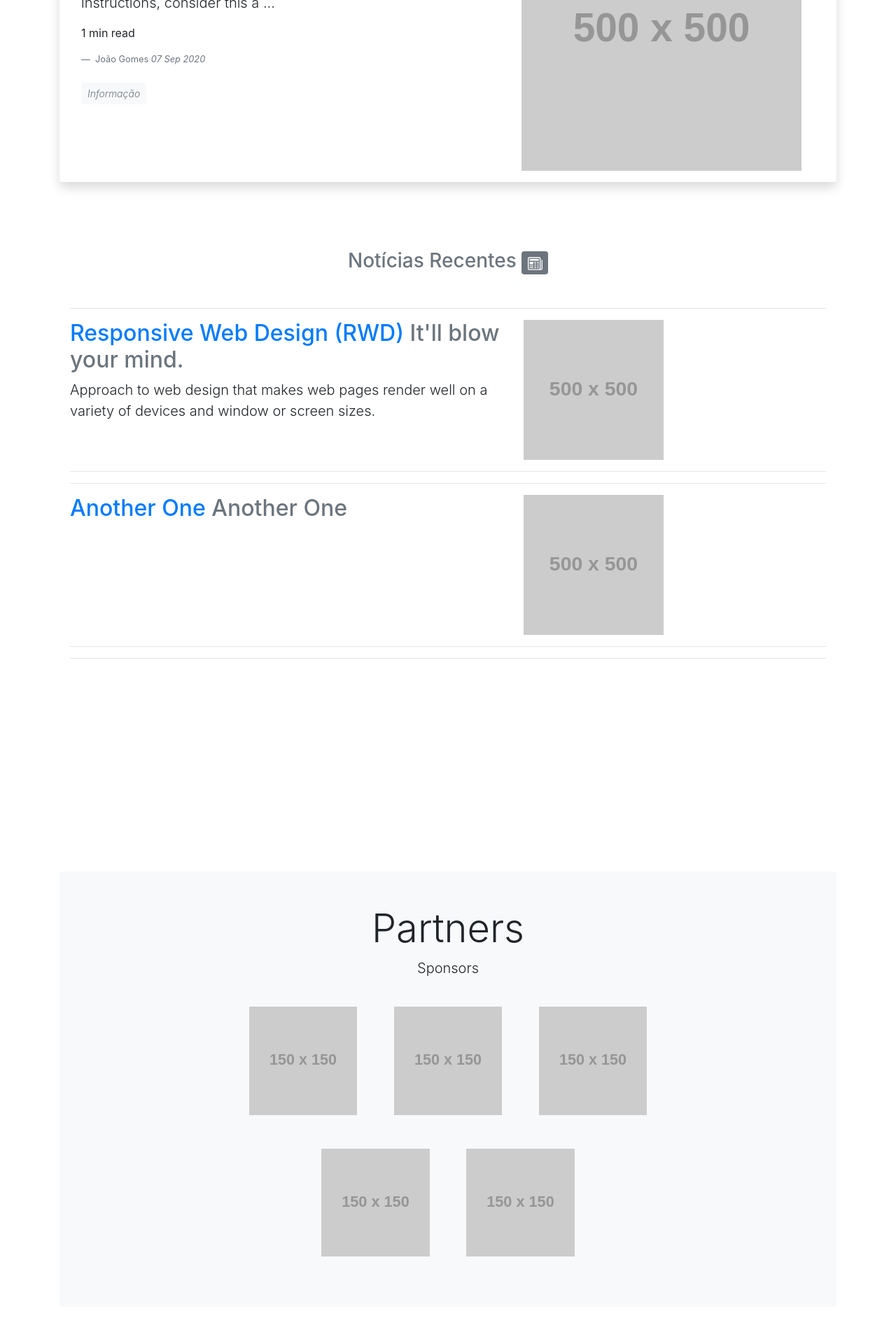
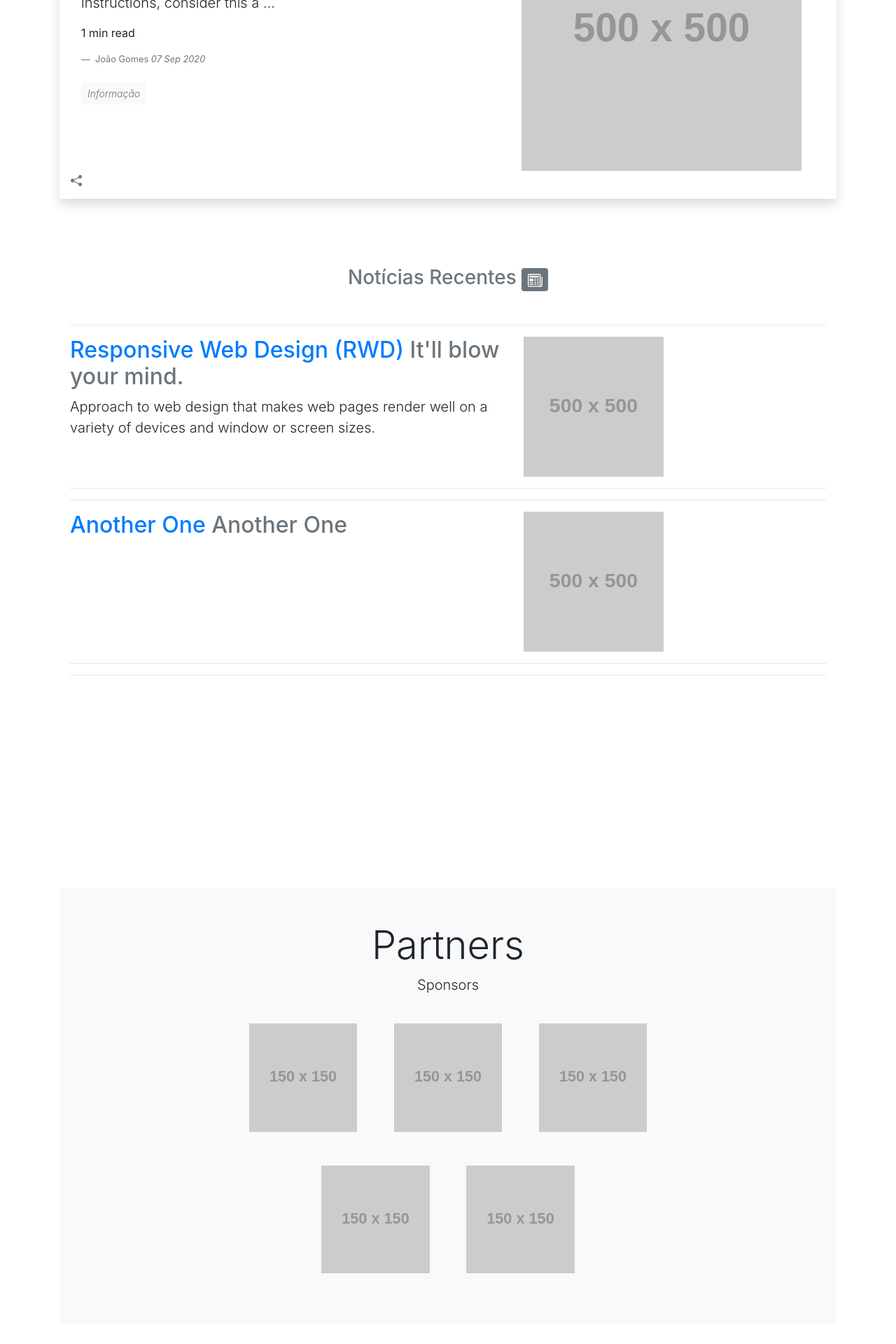
Before and after one commit to GDR-Verderena/gdr-verderena.github.io, a Jekyll site: the page built from index.html, in a window 1280 px wide. Shown: the part 372-2292 px from the top of the page at 70% size. Built offline with Jekyll 4.4.1, drawn with Linux system fonts in a browser that asks for light colours.

Commit message:
Update index.html

```diff
--- a/index.html
+++ b/index.html
@@ -34,6 +34,9 @@ title: G.D.R Verdena
                         <img class="featurette-image img-fluid mx-auto pull-left " src="{{ post.featured-image }}" data-src="{{ post.featured-image }}" data-holder-rendered="true" style="width: 400px; height: 400px;">
                     </div>
 			{% endif %}
+	<a class="text-muted"><svg width="1em" height="1em" viewBox="0 0 16 16" class="bi bi-share-fill texte-muted" fill="currentColor" xmlns="http://www.w3.org/2000/svg">
+  <path fill-rule="evenodd" d="M11 2.5a2.5 2.5 0 1 1 .603 1.628l-6.718 3.12a2.499 2.499 0 0 1 0 1.504l6.718 3.12a2.5 2.5 0 1 1-.488.876l-6.718-3.12a2.5 2.5 0 1 1 0-3.256l6.718-3.12A2.5 2.5 0 0 1 11 2.5z"/>
+		</svg></a>
                 </div>
 {% endfor %}
 </div>
```
